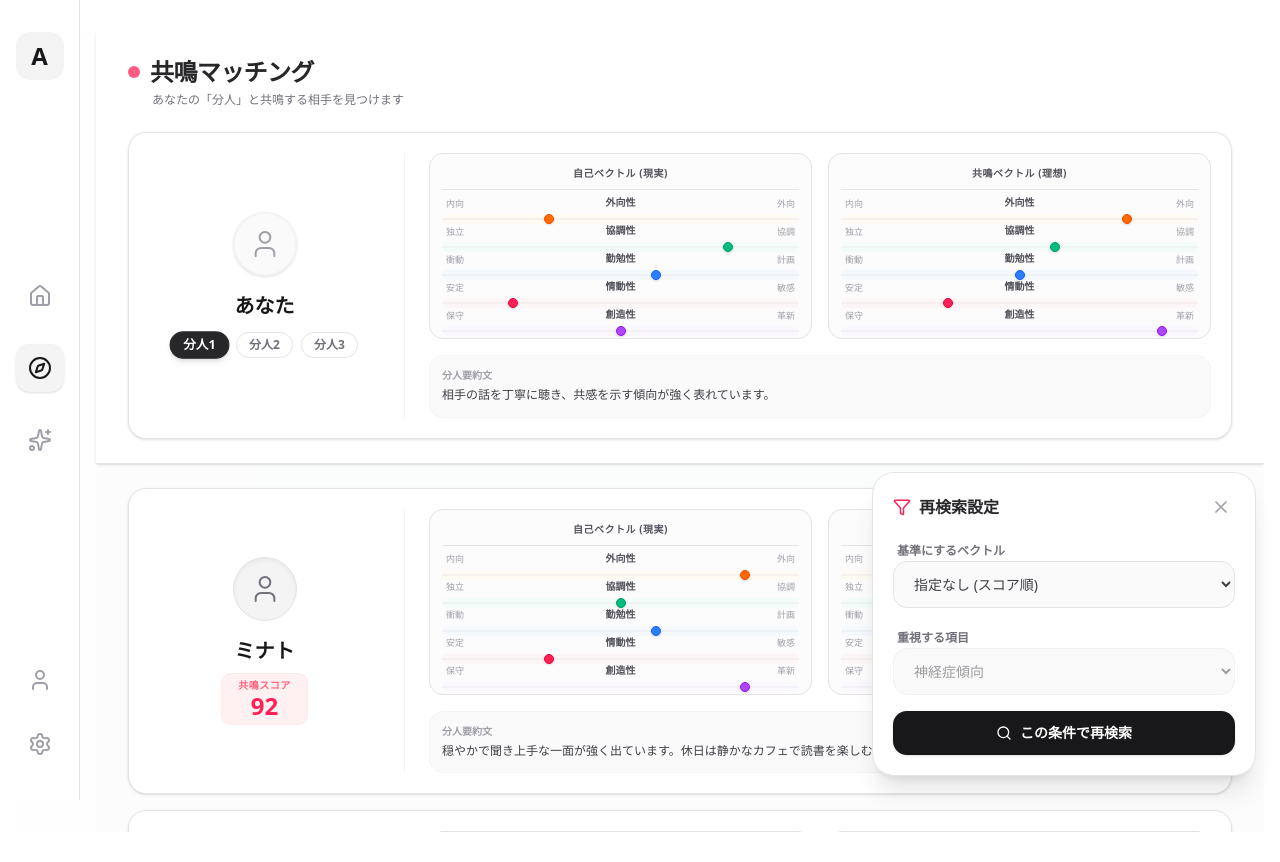
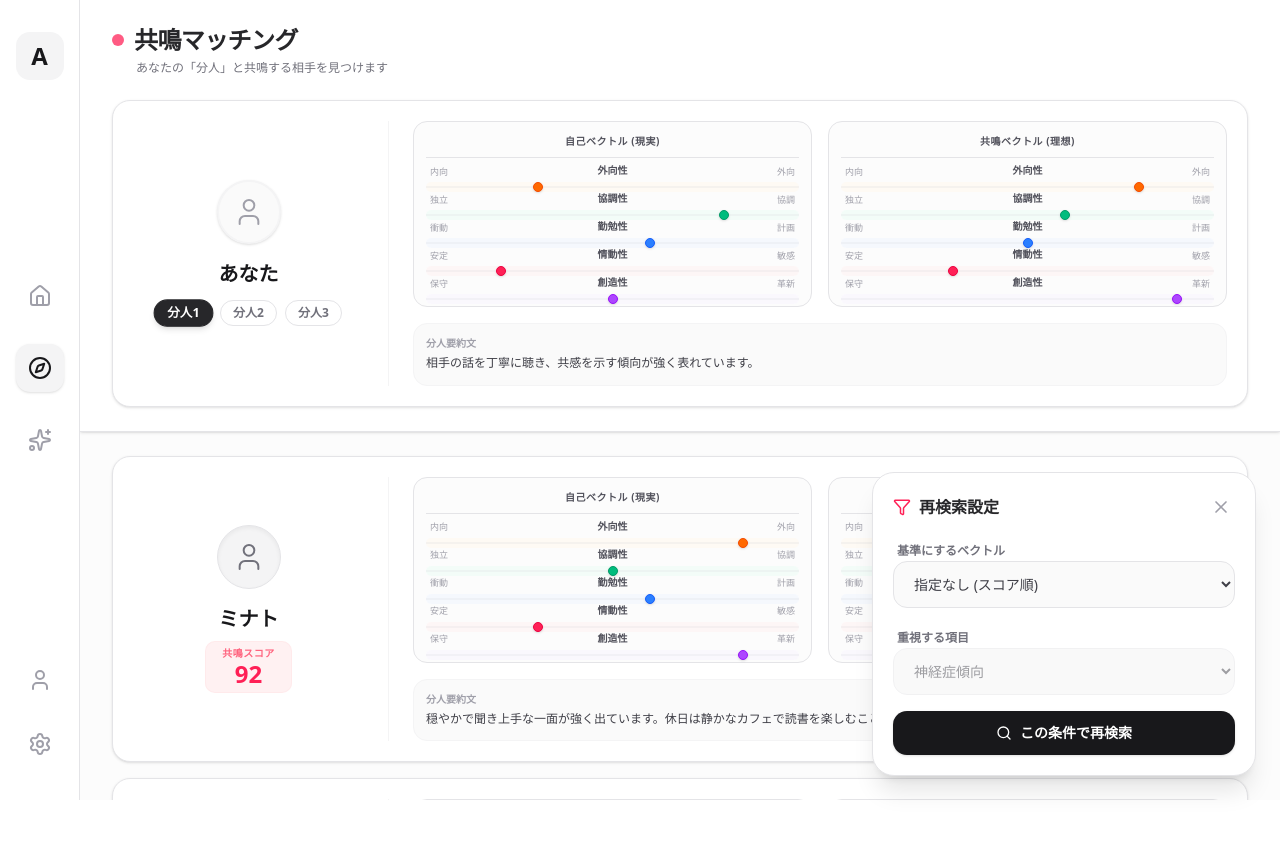
Before and after one commit to Haku929/Amiro, a Next.js app: page /matching in a window 1280 px wide. After the commit the page ends 800 px from the top, so only its background shows below. Built offline with nearby package versions, Linux system fonts and the light colour scheme.

Commit message:
fix: 画面全体のスクロール防止

```diff
--- a/components/layout/MatchingContainer.tsx
+++ b/components/layout/MatchingContainer.tsx
@@ -139,7 +139,7 @@ export default function MatchingContainer() {
   }, [baseMatches, activeFilter, currentSlot]);
 
   return (
-    <div className="lg:pl-20 h-screen flex flex-col bg-zinc-50/30 overflow-hidden">
+    <div className="fixed inset-0 lg:pl-20 z-0 flex flex-col h-screen bg-zinc-50/30 overflow-hidden">
 
       {/* 1. 上部固定エリア (タイトル + 自分カード) */}
       <div className="shrink-0 bg-white/95 backdrop-blur-md border-b border-zinc-200 shadow-sm z-30 relative">
@@ -171,12 +171,12 @@ export default function MatchingContainer() {
       </div>
 
       {/* 2. 下部スクロールエリア (相手リスト) */}
-      <div className="flex-1 overflow-y-auto bg-zinc-50/50">
-        <div className="w-full max-w-7xl mx-auto px-4 lg:px-8 py-6">
-           {/* 相手リスト (スペーサーなし、幅一杯でMyCardと揃う) */}
-           <MatchingList matches={filteredMatches} currentSlotIndex={currentSlotIndex} />
-           <div className="h-32" />
-        </div>
+      <div className="flex-1 overflow-y-auto scroll-smooth overscroll-contain bg-zinc-50/50">
+          <div className="w-full max-w-7xl mx-auto px-4 lg:px-8 py-6">
+             {/* 相手リスト (スペーサーなし、幅一杯でMyCardと揃う) */}
+             <MatchingList matches={filteredMatches} currentSlotIndex={currentSlotIndex} />
+             <div className="h-32" />
+          </div>
       </div>
 
       {/* 3. 右下固定: 再検索設定パネル */}
```
